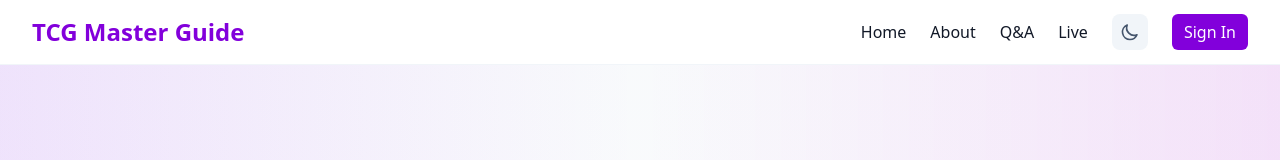
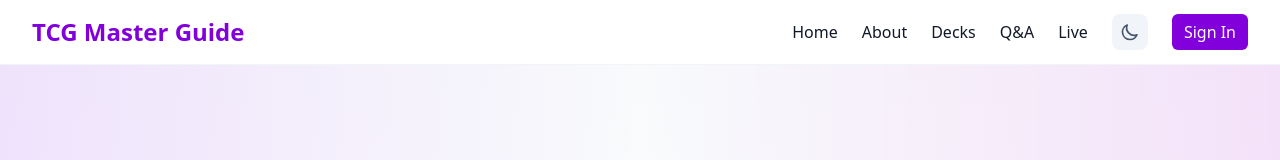
Before and after one commit to OliverMKing/tcgmasterguide.com, a Next.js app: page / in a window 1280 px wide. Shown: the top 160 px of the page. Built offline with nearby package versions, Linux system fonts and the light colour scheme; no server answers.

Commit message:
add decks navbar link

```diff
--- a/src/components/Navbar.tsx
+++ b/src/components/Navbar.tsx
@@ -45,6 +45,12 @@ export default function Navbar() {
               className="text-base text-text-secondary dark:text-slate-300 hover:text-purple-700 dark:hover:text-purple-400 transition-colors"
             >
               About
+            </Link>
+            <Link
+              href="/#decks"
+              className="text-base text-text-secondary dark:text-slate-300 hover:text-purple-700 dark:hover:text-purple-400 transition-colors"
+            >
+              Decks
             </Link>
             <Link
               href="/qa"
@@ -140,6 +146,13 @@ export default function Navbar() {
               About
             </Link>
             <Link
+              href="/#decks"
+              onClick={() => setIsMenuOpen(false)}
+              className="block py-2 text-text-secondary dark:text-slate-300 hover:text-purple-700 dark:hover:text-purple-400 transition-colors"
+            >
+              Decks
+            </Link>
+            <Link
               href="/qa"
               onClick={() => setIsMenuOpen(false)}
               className="block py-2 text-text-secondary dark:text-slate-300 hover:text-purple-700 dark:hover:text-purple-400 transition-colors"
```
